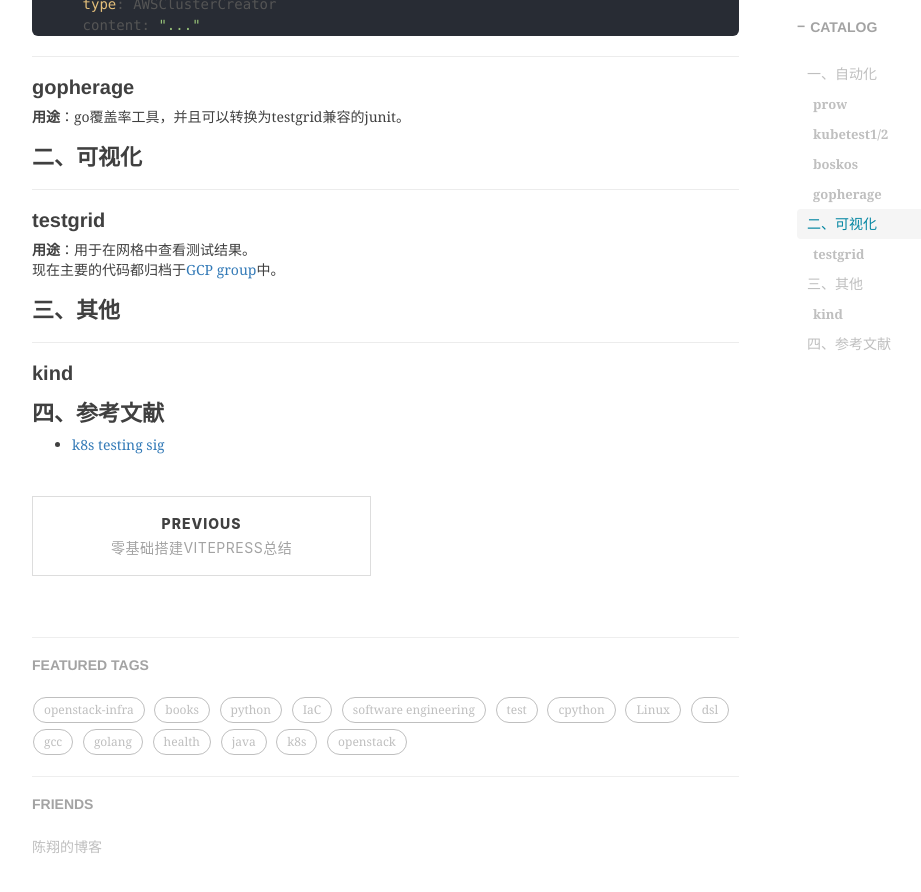
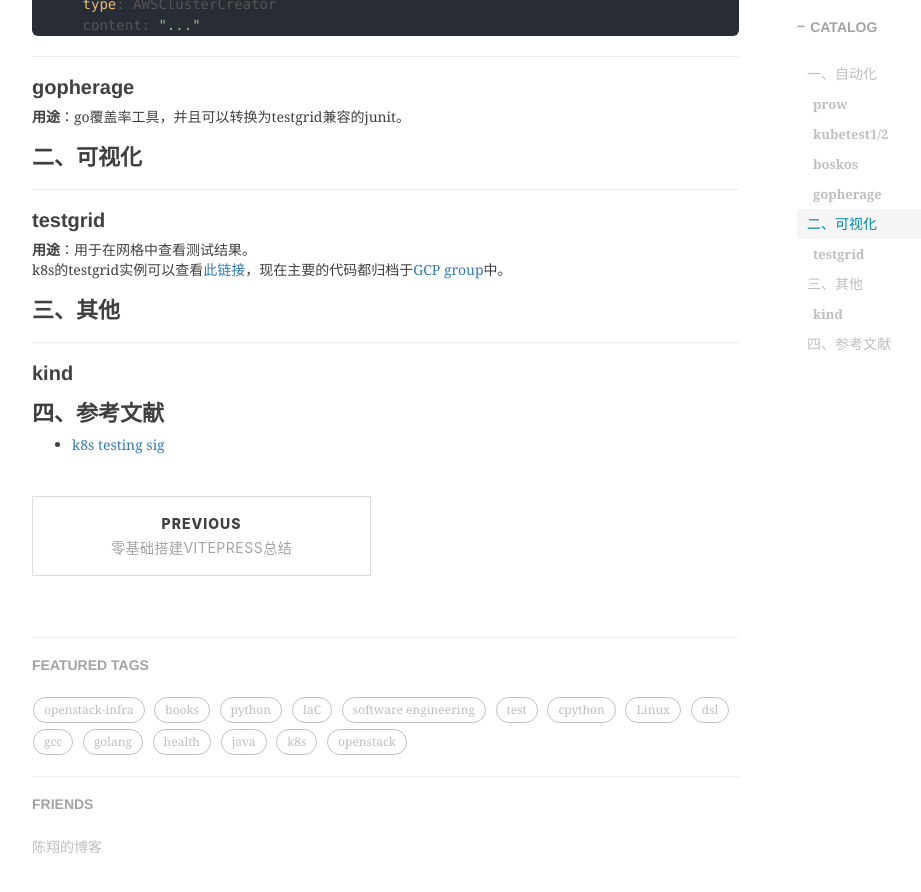
Before and after one commit to shihai1991/shihai1991.github.io, a Jekyll site: the page built from _posts/2023-06-12-kubernetes-test-sig组.md, in a window 1280 px wide and 900 px high, scrolled down 3573 px. Shown: the top 892 px of the window, without its empty margins (233-1154 px from the left). Built offline with Jekyll 4.4.1, drawn with Linux system fonts in a browser that asks for light colours; nearby versions of some CDN libraries; comment, search, counter and statistics services are not loaded.

Commit message:
Update 2023-06-12-kubernetes-test-sig组.md

```diff
--- a/_posts/2023-06-12-kubernetes-test-sig组.md
+++ b/_posts/2023-06-12-kubernetes-test-sig组.md
@@ -96,7 +96,7 @@
 # 二、可视化
 ## testgrid
 **用途**：用于在网格中查看测试结果。
-现在主要的代码都归档于[GCP group](https://github.com/GoogleCloudPlatform/testgrid)中。
+k8s的testgrid实例可以查看[此链接](https://testgrid.k8s.io)，现在主要的代码都归档于[GCP group](https://github.com/GoogleCloudPlatform/testgrid)中。
 
 # 三、其他
 ## kind
```
